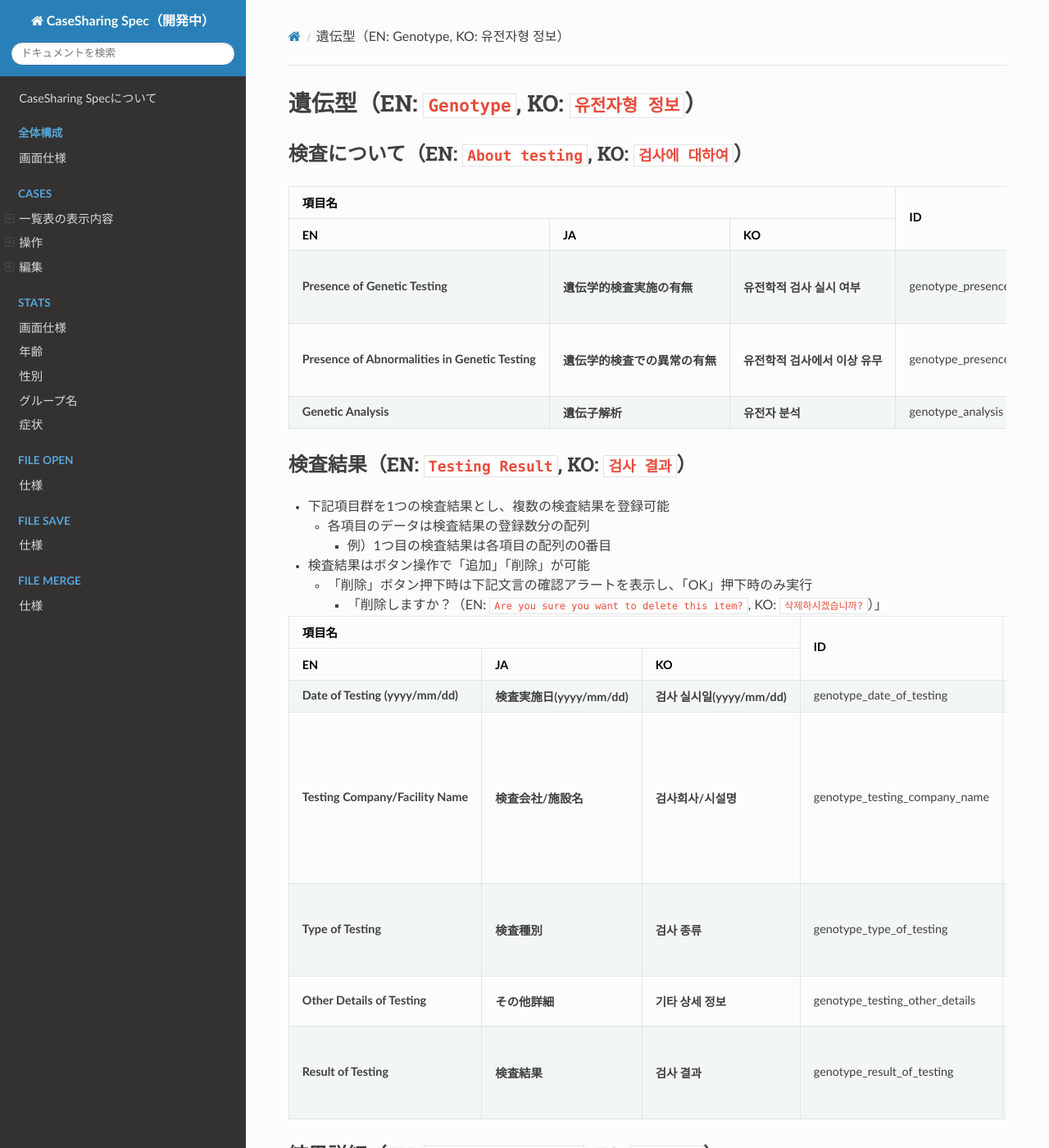
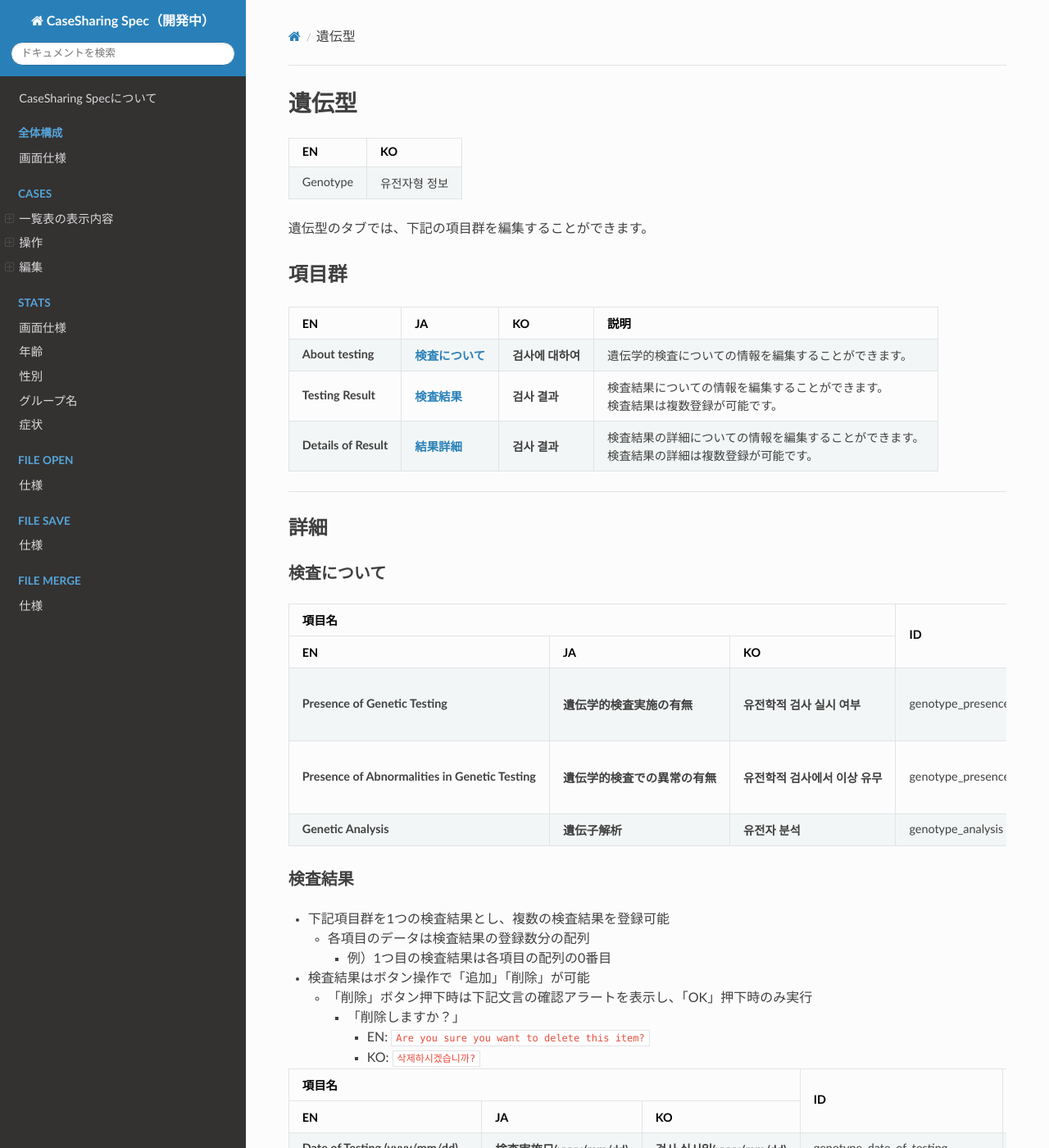
Before and after one commit to PubCaseFinder/pubcasefinder_spec, an MkDocs documentation site: the page built from docs/cases/edit/genotype.md, in a window 1280 px wide and 1400 px high. Shown: the whole window at 82% size. Built offline with MkDocs 1.6.1, drawn with Linux system fonts in a browser that asks for light colours; nearby versions of some CDN libraries; some of the changed text lies outside the part shown.

Commit message:
遺伝型に概要を追加し詳細と分離、項目名などの多言語表記を調整

```diff
--- a/docs/cases/edit/genotype.md
+++ b/docs/cases/edit/genotype.md
@@ -1,6 +1,24 @@
-# 遺伝型（EN: `Genotype`, KO: `유전자형 정보`） {: #genotype}
+# 遺伝型 {: #genotype}
 
-## 検査について（EN: `About testing`, KO: `검사에 대하여`） {: #about-testing}
+| EN | KO |
+| ---- | ---- |
+| Genotype | 유전자형 정보 |
+
+遺伝型のタブでは、下記の項目群を編集することができます。
+
+## 項目群
+
+| EN | JA | KO | 説明 |
+| ---- | ---- | ---- | ---- |
+| **About testing** | **[検査について](#about-testing)** | **검사에 대하여** | 遺伝学的検査についての情報を編集することができます。 |
+| **Testing Result** | **[検査結果](#testing-result)** | **검사 결과** | 検査結果についての情報を編集することができます。<br>検査結果は複数登録が可能です。 |
+| **Details of Result** | **[結果詳細](#details-of-result)** | **검사 결과** | 検査結果の詳細についての情報を編集することができます。<br>検査結果の詳細は複数登録が可能です。 |
+
+---
+
+## 詳細
+
+### 検査について {: #about-testing}
 
 <table>
   <thead>
@@ -142,14 +160,16 @@
   </tbody>
 </table>
 
-## 検査結果（EN: `Testing Result`, KO: `검사 결과`） {: #testing-result}
+### 検査結果 {: #testing-result}
 
 - 下記項目群を1つの検査結果とし、複数の検査結果を登録可能
     - 各項目のデータは検査結果の登録数分の配列
         - 例）1つ目の検査結果は各項目の配列の0番目
 - 検査結果はボタン操作で「追加」「削除」が可能
     - 「削除」ボタン押下時は下記文言の確認アラートを表示し、「OK」押下時のみ実行
-        - 「削除しますか？（EN: `Are you sure you want to delete this item?`, KO: `삭제하시겠습니까?`）」
+        - 「削除しますか？」
+            - EN: `Are you sure you want to delete this item?`
+            - KO: `삭제하시겠습니까?`
 
 <table>
   <thead>
@@ -364,14 +384,16 @@
   </tbody>
 </table>
 
-## 結果詳細（EN: `Details of Result`, KO: `결과 상세`） {: #details-of-result}
+### 結果詳細 {: #details-of-result}
 
 - 下記項目群を1つの結果詳細とし、複数の結果詳細を登録可能
     - 各項目のデータは結果詳細の登録数分の配列
         - 例）1つ目の結果詳細は各項目の配列の0番目
 - 結果詳細はボタン操作で「追加」「削除」が可能
     - 「削除」ボタン押下時は下記文言の確認アラートを表示し、「OK」押下時のみ実行
-        - 「削除しますか？（EN: `Are you sure you want to delete this item?`, KO: `삭제하시겠습니까?`）」
+        - 「削除しますか？」
+            - EN: `Are you sure you want to delete this item?`
+            - KO: `삭제하시겠습니까?`
 
 <table>
   <thead>
--- a/mkdocs.yml
+++ b/mkdocs.yml
@@ -31,9 +31,11 @@ nav:
         - 小児慢性特定疾病: 'cases/edit/medical#chronic-childhood-diseases'
       - 表現型: 'cases/edit/phenotype'
       - 遺伝型:
-        - 検査について: 'cases/edit/genotype#about-testing'
-        - 検査結果: 'cases/edit/genotype#testing-result'
-        - 結果詳細: 'cases/edit/genotype#details-of-result'
+        - 概要: 'cases/edit/genotype'
+        - 詳細:
+          - 検査について: 'cases/edit/genotype#about-testing'
+          - 検査結果: 'cases/edit/genotype#testing-result'
+          - 結果詳細: 'cases/edit/genotype#details-of-result'
   - Stats:
     - 画面仕様: 'stats/screen-specifications'
     - 年齢: 'stats/age'
```
